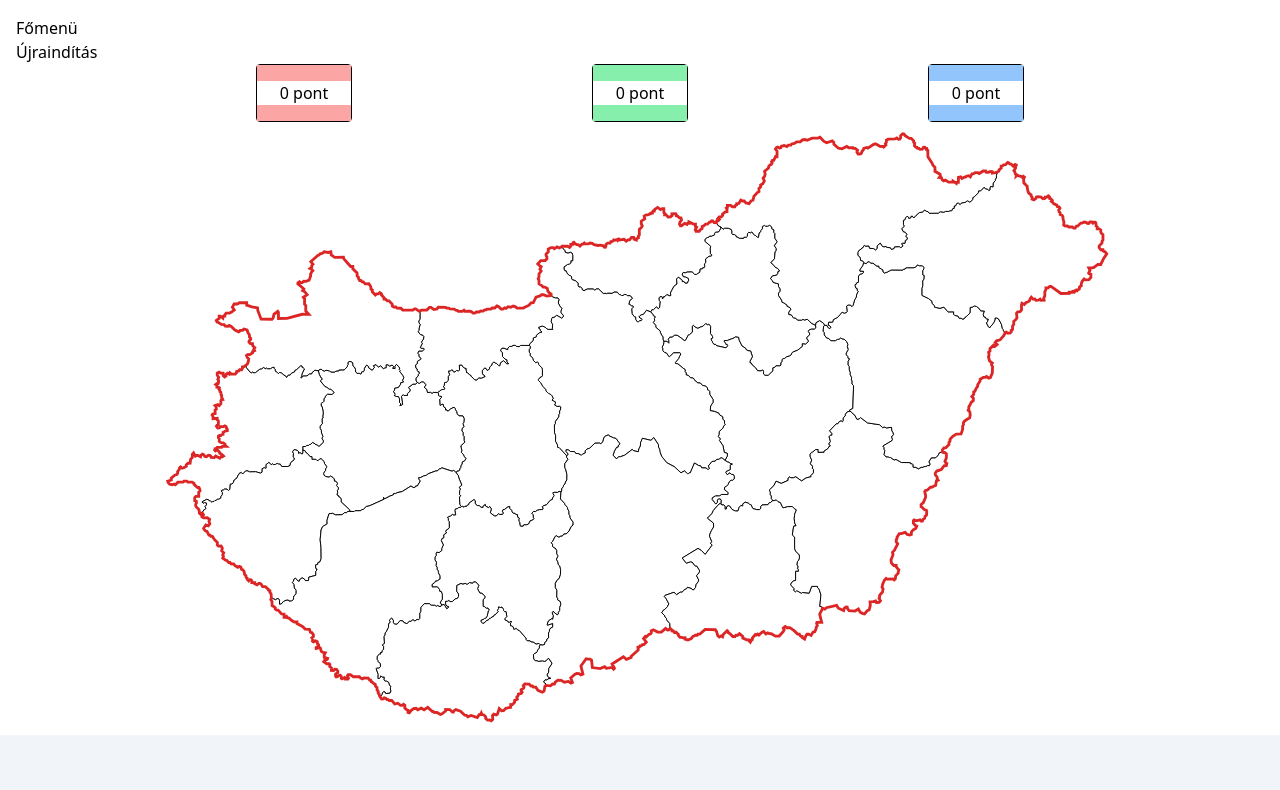
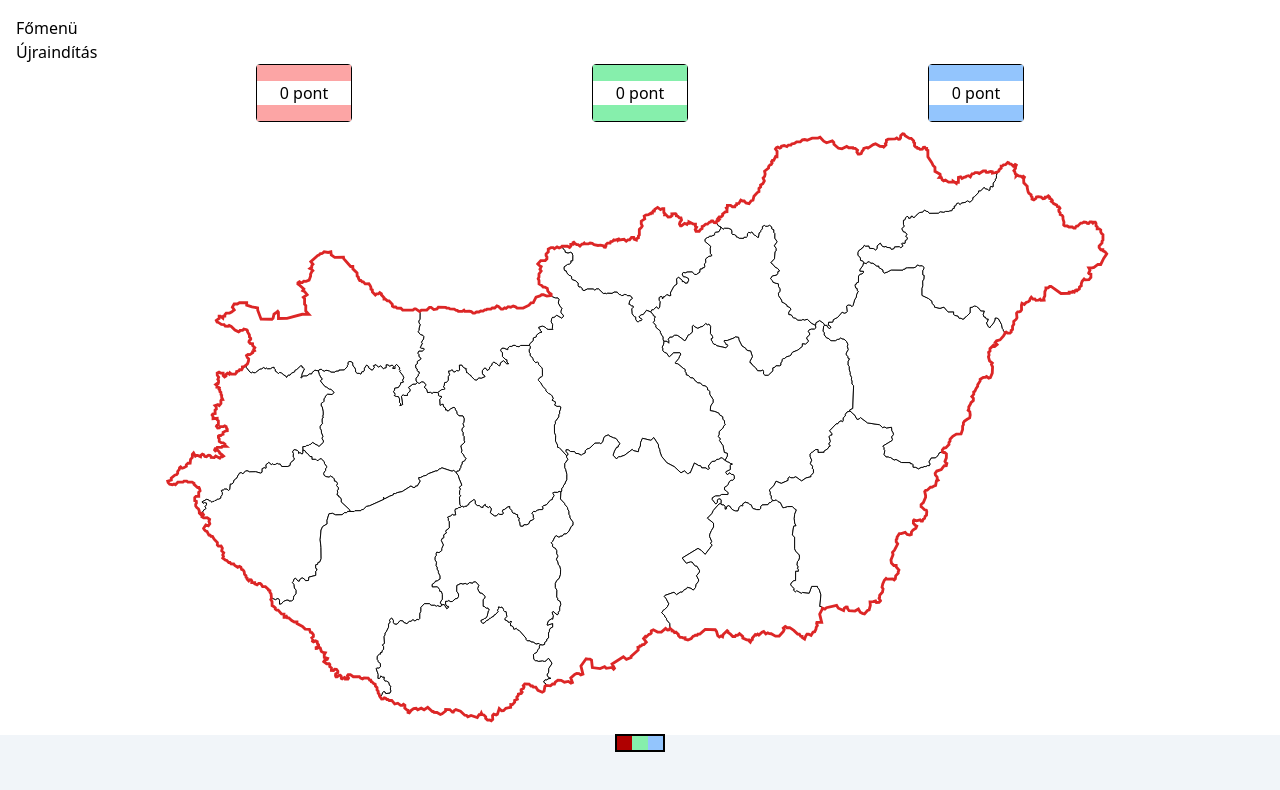
Before and after one commit to TomaSajt/honfoglalo-legacy, a SvelteKit app: page /game/1 in a window 1280 px wide. Shown: the top 790 px of the page. Built offline with nearby package versions, Linux system fonts and the light colour scheme.

Commit message:
Refactor bottom bar and use playerOrderIndex

```diff
--- a/src/lib/state.ts
+++ b/src/lib/state.ts
@@ -32,7 +32,7 @@ const regionSchema = z.discriminatedUnion('type', [
 
 const bazisfoglalasSchema = z.object({
     type: z.literal("bazisfoglalas"),
-    player: z.number().int().min(0).max(2)
+    playerOrderIndex: z.number().int().min(0).max(2)
 });
 
 const terjeszkedesSchema = z.object({
@@ -85,7 +85,7 @@ export function defaultGameState(): GameState {
         })),
         gameProgress: {
             type: "bazisfoglalas",
-            player: 0
+            playerOrderIndex: 0
         },
         defendedCounts: [0, 0, 0]
     };
--- a/src/routes/game/[id]/+page.svelte
+++ b/src/routes/game/[id]/+page.svelte
@@ -21,6 +21,8 @@
 
     let questionPrompter: QuestionPrompter;
 
+    let bazisfoglalasPlayerOrder = [0, 1, 2];
+
     let playerOrders = [
         [0, 1, 2],
         [1, 2, 0],
@@ -40,9 +42,7 @@
         }
         for (let i = 0; i < 3; i++) {
             scores[i] += 100 * $gameState.defendedCounts[i];
-            console.log($gameState.defendedCounts[i]);
         }
-        console.log("calculating score");
         return scores;
     }
 
@@ -67,7 +67,10 @@
             }
         });
 
-        return () => unsubscribe();
+        return () => {
+            unsubscribe();
+            $gameState = defaultGameState();
+        };
     });
 
     let working = false;
@@ -113,21 +116,23 @@
             );
             return;
         }
-        let currentPlayer = $gameState.gameProgress.player;
+        let playerOrderIndex = $gameState.gameProgress.playerOrderIndex;
+        let currentPlayer = bazisfoglalasPlayerOrder[playerOrderIndex];
+
         $gameState.regions[index] = {
             player: currentPlayer,
             type: "fort",
             towersRemaining: 3,
             value: 1000,
         };
-        if ($gameState.gameProgress.player === 2) {
+        if ($gameState.gameProgress.playerOrderIndex === 2) {
             $gameState.gameProgress = {
                 type: "terjeszkedes",
                 playerOrderIndex: 0,
                 round: 0,
             };
         } else {
-            $gameState.gameProgress.player++;
+            $gameState.gameProgress.playerOrderIndex++;
         }
     }
 
@@ -142,11 +147,10 @@
 
         let player = playerOrders[round][playerOrderIndex];
         let neigbourIndices = getPlayerReachableRegionIndices(player);
-        let bypassNeighbourConstraint =
-            neigbourIndices.filter(
-                (i) => $gameState.regions[i].type === "empty"
-            ).length === 0;
-        if (!bypassNeighbourConstraint && !neigbourIndices.includes(index)) {
+        let emptyNeighbourCount = neigbourIndices.filter(
+            (i) => $gameState.regions[i].type === "empty"
+        ).length;
+        if (emptyNeighbourCount !== 0 && !neigbourIndices.includes(index)) {
             alert(
                 "Csak az elfoglalt területeddel szomszédos vármegyéket jelölhetsz meg"
             );
@@ -530,38 +534,40 @@
         class="flex-grow min-h-[30%]"
     />
     <div class="h-20 pb-4 bg-slate-100 flex flex-col justify-between">
-        {#if $gameState.gameProgress.type === "terjeszkedes-kerdes"}
+        {#if $gameState.gameProgress.type === "bazisfoglalas"}
+            <PlayerOrdersBar
+                playerOrders={[bazisfoglalasPlayerOrder]}
+                round={0}
+                playerOrderIndex={$gameState.gameProgress.playerOrderIndex}
+            />
+        {:else if $gameState.gameProgress.type === "terjeszkedes" || $gameState.gameProgress.type === "haboru"}
+            <PlayerOrdersBar
+                {playerOrders}
+                round={$gameState.gameProgress.round}
+                playerOrderIndex={$gameState.gameProgress.playerOrderIndex}
+            />
+        {:else if $gameState.gameProgress.type === "terjeszkedes-kerdes"}
             <div class="flex justify-center">
                 <button on:click={() => startTerjeszkedesKerdes()}>
                     Kérdés indítása (terjeszkedés)
                 </button>
             </div>
-        {/if}
-
-        {#if $gameState.gameProgress.type === "felosztas-kerdes"}
+            <PlayerOrdersBar
+                {playerOrders}
+                round={$gameState.gameProgress.round}
+                playerOrderIndex={-1}
+            />
+        {:else if $gameState.gameProgress.type === "felosztas-kerdes"}
             <div class="flex justify-center">
                 <button on:click={() => startFelosztasKerdes()}>
                     Kérdés indítása (felosztás)
                 </button>
             </div>
-        {/if}
-
-        {#if $gameState.gameProgress.type === "felosztas"}
+        {:else if $gameState.gameProgress.type === "felosztas"}
             <div class="text-center">
                 {playerIdToHungarianName($gameState.gameProgress.player)} választ
             </div>
-        {/if}
-
-        {#if $gameState.gameProgress.type === "terjeszkedes" || $gameState.gameProgress.type === "terjeszkedes-kerdes" || $gameState.gameProgress.type === "haboru"}
-            {@const round = $gameState.gameProgress.round}
-            {@const playerOrderIndex =
-                $gameState.gameProgress.type == "terjeszkedes-kerdes"
-                    ? -1
-                    : $gameState.gameProgress.playerOrderIndex}
-            <PlayerOrdersBar {playerOrders} {round} {playerOrderIndex} />
-        {/if}
-
-        {#if $gameState.gameProgress.type === "game-over"}
+        {:else if $gameState.gameProgress.type === "game-over"}
             <div class="text-center text-5xl">Vége a játéknak!</div>
         {/if}
     </div>
```
